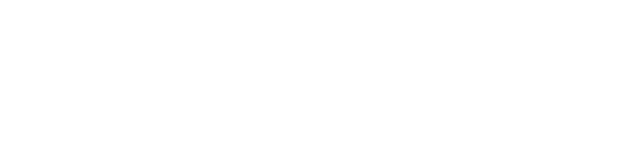
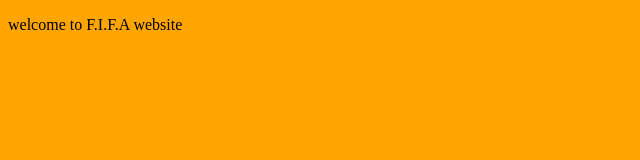
Before and after one commit to hopeosaze/ticketapp, a plain HTML site: page buy.html in a window 1280 px wide. Shown: the whole page, without its empty margins (0-640 px from the left). Drawn offline with Linux system fonts and the light colour scheme.

Commit message:
This is fifa website

```diff
--- a/buy.html
+++ b/buy.html
@@ -4,9 +4,9 @@
     <meta charset="UTF-8">
     <meta http-equiv="X-UA-Compatible" content="IE=edge">
     <meta name="viewport" content="width=device-width, initial-scale=1.0">
-    <title>Document</title>
+    <title>on fifa </title>
 </head>
-<body>
-
+<body bgcolor ="orange">
+    <p>welcome to F.I.F.A website</p>
 </body>
 </html>
```
